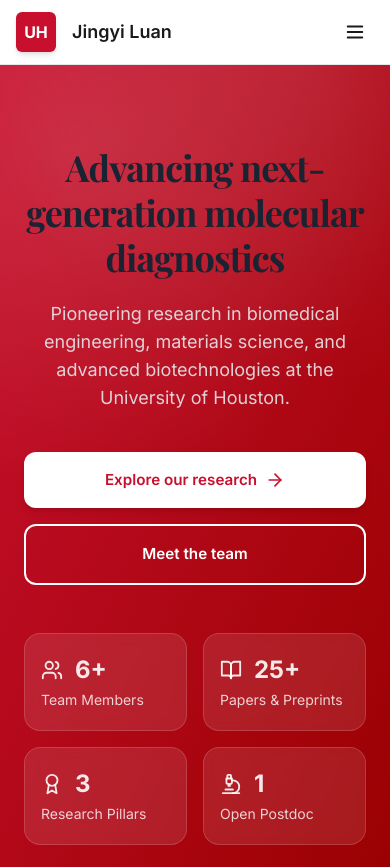
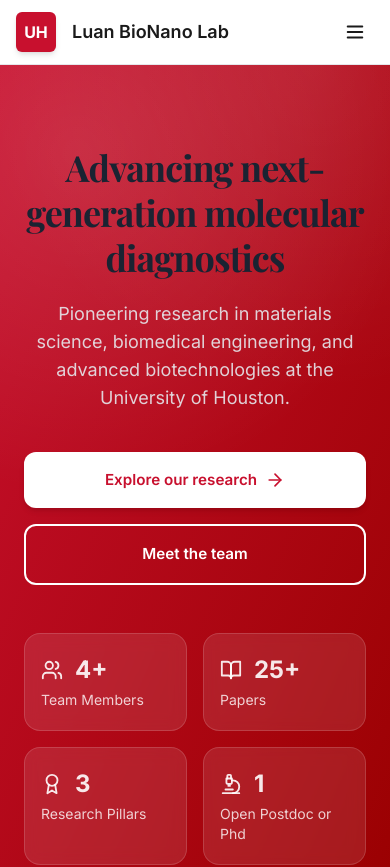
Before and after one commit to NAVYAMADHURI-BAGIREDDY/ProfessorJingyi, a React (Vite) app: page / in a window 390 px wide. Shown: the top 867 px of the page. Built offline with nearby package versions, Linux system fonts and the light colour scheme.

Commit message:
final changes

```diff
--- a/src/components/Header.tsx
+++ b/src/components/Header.tsx
@@ -37,7 +37,7 @@ const Header: React.FC = () => {
 
             <div className="flex flex-col min-w-0 leading-tight">
               <span className="text-lg sm:text-xl lg:text-2xl font-semibold text-uh-black truncate">
-                Jingyi Luan
+              Luan BioNano Lab
               </span>
               <span className="hidden md:block text-sm md:text-base lg:text-lg text-uh-red">
                 Mechanical & Aerospace Engineering
--- a/src/pages/Home.tsx
+++ b/src/pages/Home.tsx
@@ -4,10 +4,10 @@ import { Link } from 'react-router-dom';
 
 const Home: React.FC = () => {
   const stats = [
-    { icon: <Users size={22} className="sm:w-7 sm:h-7" />, value: '6+', label: 'Team Members' },
-    { icon: <BookOpen size={22} className="sm:w-7 sm:h-7" />, value: '25+', label: 'Papers & Preprints' },
+    { icon: <Users size={22} className="sm:w-7 sm:h-7" />, value: '4+', label: 'Team Members' },
+    { icon: <BookOpen size={22} className="sm:w-7 sm:h-7" />, value: '25+', label: 'Papers' },
     { icon: <Award size={22} className="sm:w-7 sm:h-7" />, value: '3', label: 'Research Pillars' },
-    { icon: <Microscope size={22} className="sm:w-7 sm:h-7" />, value: '1', label: 'Open Postdoc' },
+    { icon: <Microscope size={22} className="sm:w-7 sm:h-7" />, value: '1', label: 'Open Postdoc or  Phd ' },
   ];
 
   const highlights = [
@@ -47,7 +47,7 @@ const Home: React.FC = () => {
             Advancing next-generation molecular diagnostics
           </h1>
           <p className="mt-5 text-uh-gray-100/90 text-lg sm:text-xl lg:text-2xl max-w-3xl mx-auto">
-            Pioneering research in biomedical engineering, materials science, and advanced biotechnologies at the University of Houston.
+          Pioneering research in  materials science, biomedical engineering, and advanced biotechnologies at the University of Houston.
           </p>
 
           <div className="mt-10 flex flex-col sm:flex-row gap-4 sm:gap-6 justify-center">
@@ -134,7 +134,7 @@ const Home: React.FC = () => {
             Ready to make a difference?
           </h2>
           <p className="mt-3 sm:mt-4 text-lg sm:text-xl text-white/90 max-w-2xl mx-auto">
-            We’re hiring a Postdoctoral Researcher. Join us at the intersection of materials science, bioengineering, and diagnostics.
+            We’re hiring a Postdoctoral  or Phd Researcher. Join us at the intersection of materials science, bioengineering, and diagnostics.
           </p>
           <div className="mt-8">
             <Link
--- a/src/pages/People.tsx
+++ b/src/pages/People.tsx
@@ -45,6 +45,18 @@ const People: React.FC = () => {
         'Point-of-care assay development',
         'Electrochemical simulation',
         'AI-enhanced proteomic analysis',
+      ],
+    },
+    {
+      name: 'Ravi Jada',
+      role: 'Post Doctoral Fellow',
+      department: 'Mechanical Engineering',
+      email: 'rjada@Central.UH.EDU',
+      chat: 'rjada@CougarNet.UH.EDU',
+      location: 'D N227',
+      image: '/assets/people/ravi-jada.jpg', // <- add his headshot here later
+      specialties: [
+        // if you know his focus areas, add them here, otherwise leave empty
       ],
     },
   ];
@@ -136,7 +148,7 @@ const People: React.FC = () => {
             Students & Trainees
           </h2>
 
-          <div className="grid grid-cols-1 md:grid-cols-2 lg:grid-cols-3 gap-8">
+          <div className="grid grid-cols-1 md:grid-cols-2 gap-8">
             {students.map((p) => (
               <article
                 key={p.email}
```
